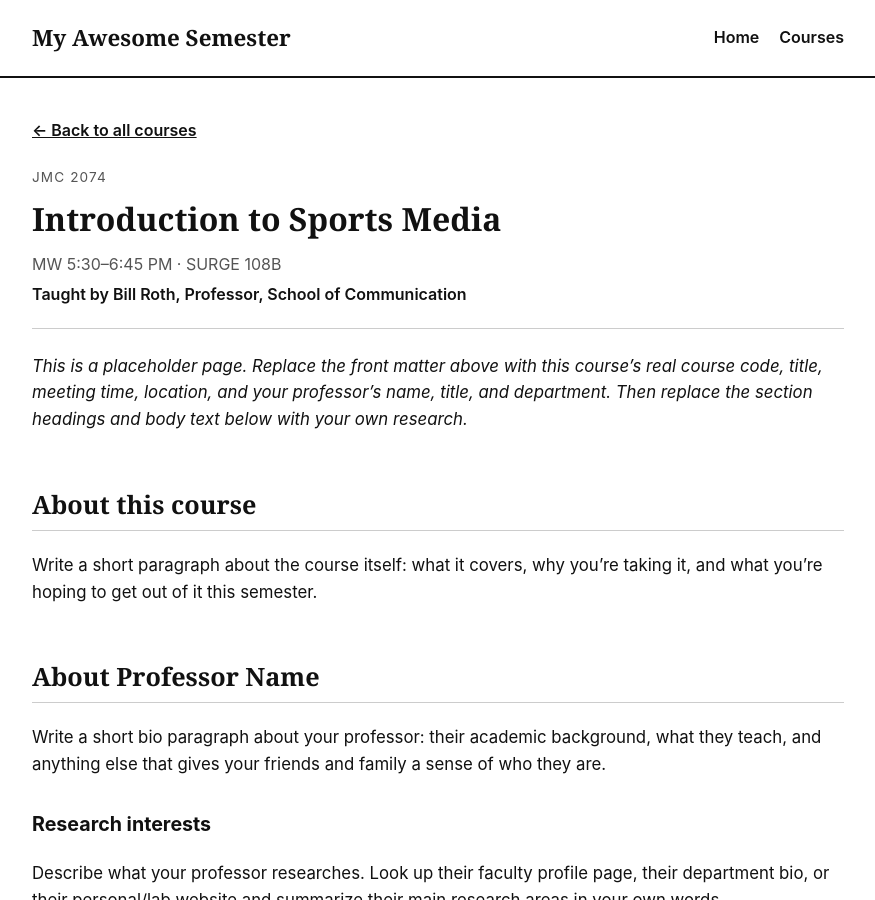
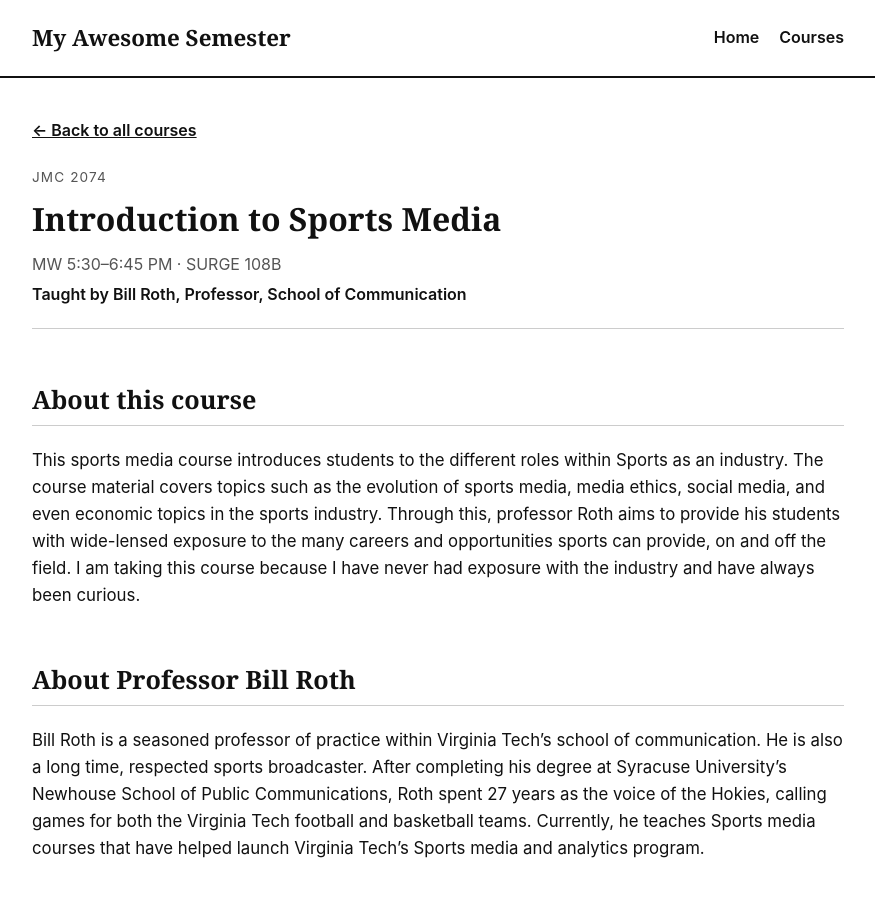
Before and after one commit to Jacobw23-Coder/myawesomesemester, a Jekyll site: the page built from _courses/course-04.md, in a window 1280 px wide and 900 px high. Shown: the whole window, without its empty margins (202-1077 px from the left). Built offline with Jekyll 4.4.1, drawn with Linux system fonts in a browser that asks for light colours.

Commit message:
Revise course description and professor bio
Updated course details and professor information in course-04.md.

```diff
--- a/_courses/course-04.md
+++ b/_courses/course-04.md
@@ -9,21 +9,16 @@ instructor_title: "Professor"
 instructor_department: "School of Communication"
 ---
 
-_This is a placeholder page. Replace the front matter above with this course's real
-course code, title, meeting time, location, and your professor's name, title, and
-department. Then replace the section headings and body text below with your own
-research._
+
 
 ## About this course
 
-Write a short paragraph about the course itself: what it covers, why you're taking
-it, and what you're hoping to get out of it this semester.
+This sports media course introduces students to the different roles within Sports as an industry. The course material covers topics such as the evolution of sports media, media ethics, social media, and even economic topics in the sports industry. Through this, professor Roth aims to provide his students with wide-lensed exposure to the many careers and opportunities sports can provide, on and off the field. I am taking this course because I have never had exposure with the industry and have always been curious.
 
-## About Professor Name
 
-Write a short bio paragraph about your professor: their academic background, what
-they teach, and anything else that gives your friends and family a sense of who
-they are.
+## About Professor Bill Roth
+
+Bill Roth is a seasoned professor of practice within Virginia Tech’s school of communication. He is also a long time, respected sports broadcaster. After completing his degree at Syracuse University's Newhouse School of Public Communications, Roth spent 27 years as the voice of the Hokies, calling games for both the Virginia Tech football and basketball teams. Currently, he teaches Sports media courses that have helped launch Virginia Tech's Sports media and analytics program.
 
 ### Research interests
 
```
